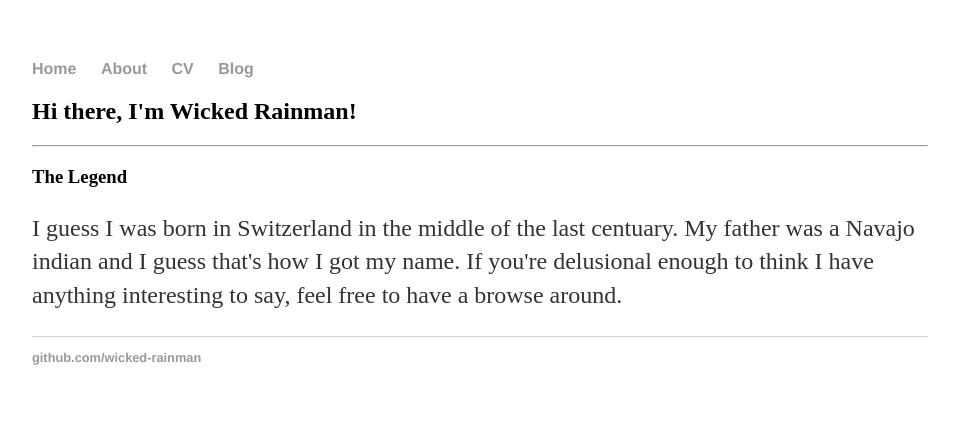
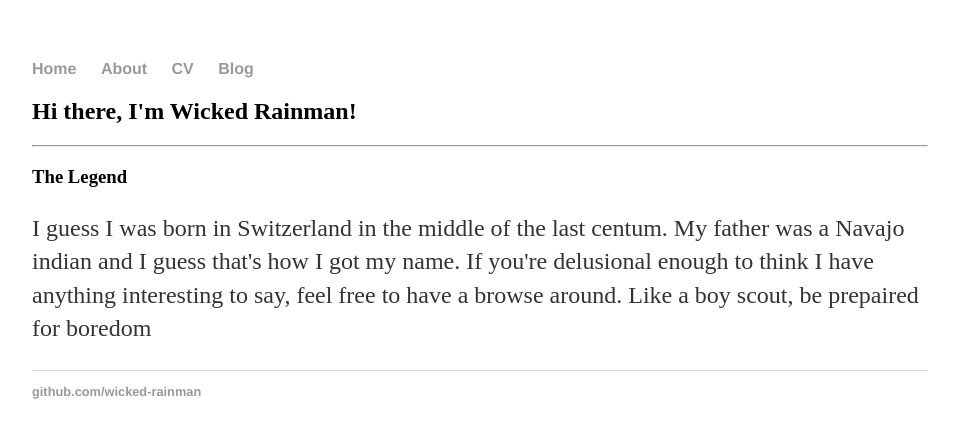
Before and after one commit to wicked-rainman/wicked-rainman.github.io, a Jekyll site: the page built from index.html, in a window 1280 px wide. Shown: the top 438 px of the page, without its empty margins (160-1119 px from the left). Built offline with Jekyll 4.4.1, drawn with Linux system fonts in a browser that asks for light colours.

Commit message:
Update index.html

```diff
--- a/index.html
+++ b/index.html
@@ -5,7 +5,8 @@ title: Wicked Rainman
 <div class="blurb">
 	<h2>Hi there, I'm Wicked Rainman!</h2><hr>
 	<h3>The Legend</h3>
-	<p>I guess I was born in Switzerland in the middle of the last centuary. My father was a
+	<p>I guess I was born in Switzerland in the middle of the last centum. My father was a
 		Navajo indian and I guess that's how I got my name. If you're delusional enough to
-		think I have anything interesting to say, feel free to have a browse around.</p>
+		think I have anything interesting to say, feel free to have a browse around. Like
+	a boy scout, be prepaired for boredom</p>
 </div><!-- /.blurb -->
```
